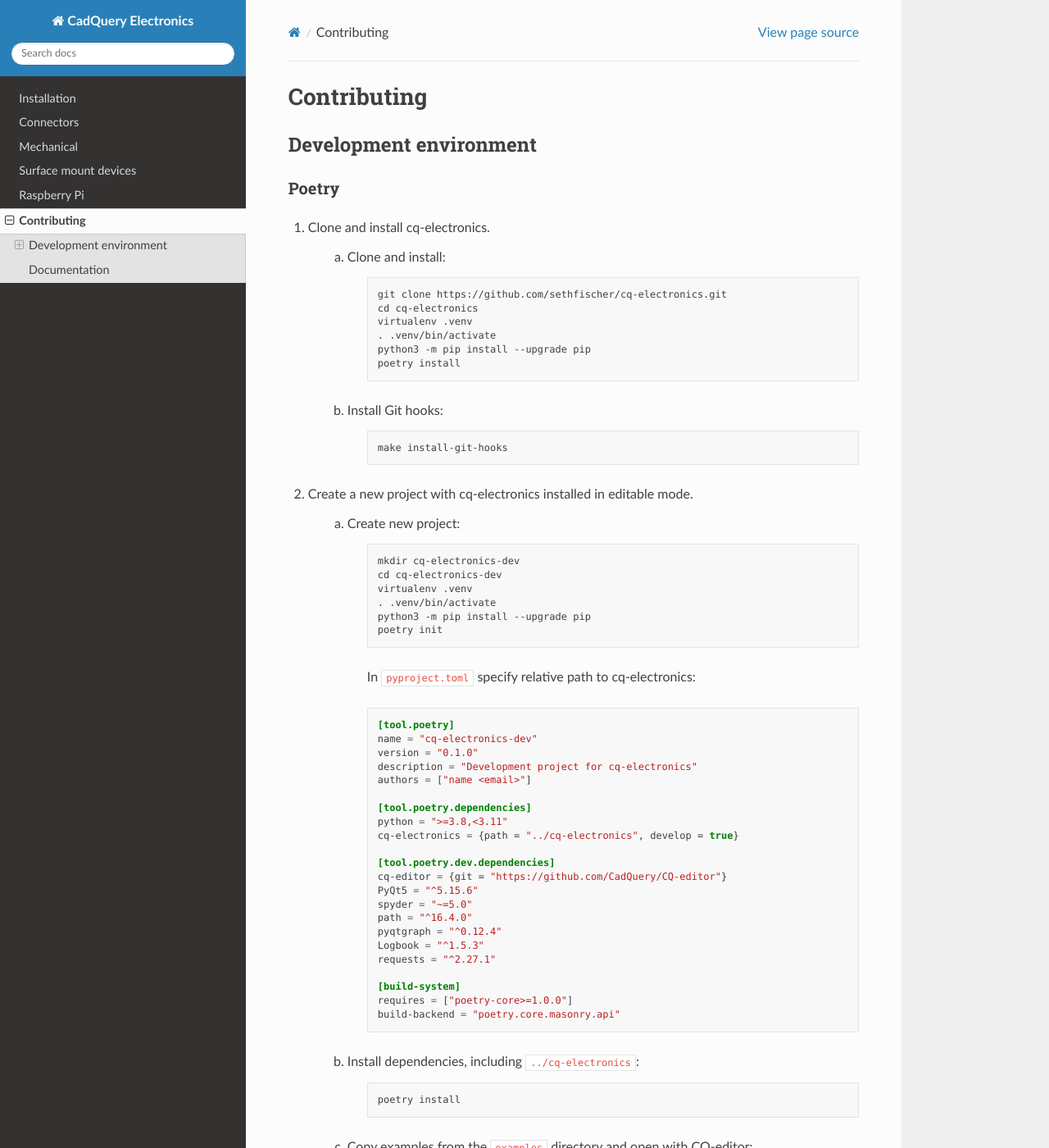
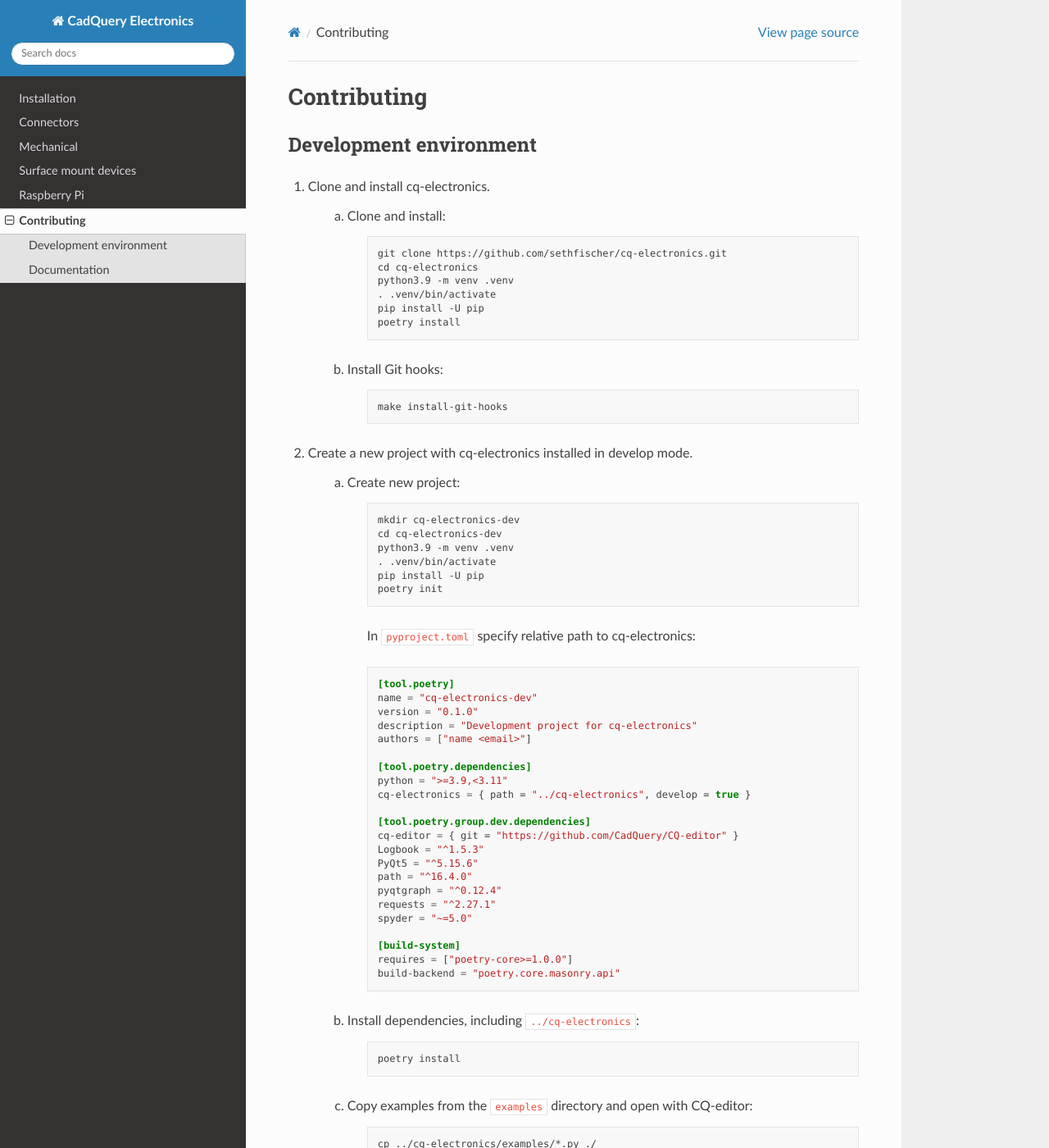
Before and after one commit to sethfischer/cq-electronics, a Sphinx documentation site: the page built from docs/contributing.rst, in a window 1280 px wide and 1400 px high. Shown: the whole window at 82% size. Built offline with Sphinx 7.4.7 and the Read the Docs theme 2.0.0, drawn with Linux system fonts in a browser that asks for light colours; some of the changed text lies outside the part shown.

Commit message:
build: minimum python version 3.9

```diff
--- a/docs/contributing.rst
+++ b/docs/contributing.rst
@@ -4,9 +4,6 @@
 
 Development environment
 -----------------------
-
-Poetry
-~~~~~~
 
 #. Clone and install cq-electronics.
 
@@ -16,9 +13,9 @@
 
             git clone https://github.com/sethfischer/cq-electronics.git
             cd cq-electronics
-            virtualenv .venv
+            python3.9 -m venv .venv
             . .venv/bin/activate
-            python3 -m pip install --upgrade pip
+            pip install -U pip
             poetry install
 
     b. Install Git hooks:
@@ -27,7 +24,7 @@
 
             make install-git-hooks
 
-#. Create a new project with cq-electronics installed in editable mode.
+#. Create a new project with cq-electronics installed in develop mode.
 
     a. Create new project:
 
@@ -35,9 +32,9 @@
 
             mkdir cq-electronics-dev
             cd cq-electronics-dev
-            virtualenv .venv
+            python3.9 -m venv .venv
             . .venv/bin/activate
-            python3 -m pip install --upgrade pip
+            pip install -U pip
             poetry init
 
         In ``pyproject.toml`` specify relative path to cq-electronics:
@@ -51,17 +48,17 @@
             authors = ["name <email>"]
 
             [tool.poetry.dependencies]
-            python = ">=3.8,<3.11"
-            cq-electronics = {path = "../cq-electronics", develop = true}
+            python = ">=3.9,<3.11"
+            cq-electronics = { path = "../cq-electronics", develop = true }
 
-            [tool.poetry.dev.dependencies]
-            cq-editor = {git = "https://github.com/CadQuery/CQ-editor"}
+            [tool.poetry.group.dev.dependencies]
+            cq-editor = { git = "https://github.com/CadQuery/CQ-editor" }
+            Logbook = "^1.5.3"
             PyQt5 = "^5.15.6"
-            spyder = "~=5.0"
             path = "^16.4.0"
             pyqtgraph = "^0.12.4"
-            Logbook = "^1.5.3"
             requests = "^2.27.1"
+            spyder = "~=5.0"
 
             [build-system]
             requires = ["poetry-core>=1.0.0"]
@@ -83,17 +80,17 @@
 Documentation
 -------------
 
-Build the documentation:
-
-.. code:: text
-
-    make -C docs/ html
-
 .. note::
 
     To render the three.js visualisations generated by `sphinxcadquery`_
     the documentation must be served by a local server such as `sphinx-serve`_.
 
+Build the documentation:
+
+.. code:: text
+
+    make -C docs/ clean html
+
 
 .. _`sphinxcadquery`: https://pypi.org/project/sphinxcadquery/
 .. _`sphinx-serve`: https://pypi.org/project/sphinx-serve/
--- a/pyproject.toml
+++ b/pyproject.toml
@@ -38,7 +38,7 @@
 "Bug Tracker" = "https://github.com/sethfischer/cq-electronics/issues"
 
 [tool.poetry.dependencies]
-python = ">=3.8,<3.11"
+python = ">=3.9,<3.11"
 cadquery = "2.2.0b0"
 casadi = "3.5.5"
 
```
Also changed, not shown: docs/requirements.txt (+74 -74 lines), .readthedocs.yaml, 4 other files.
